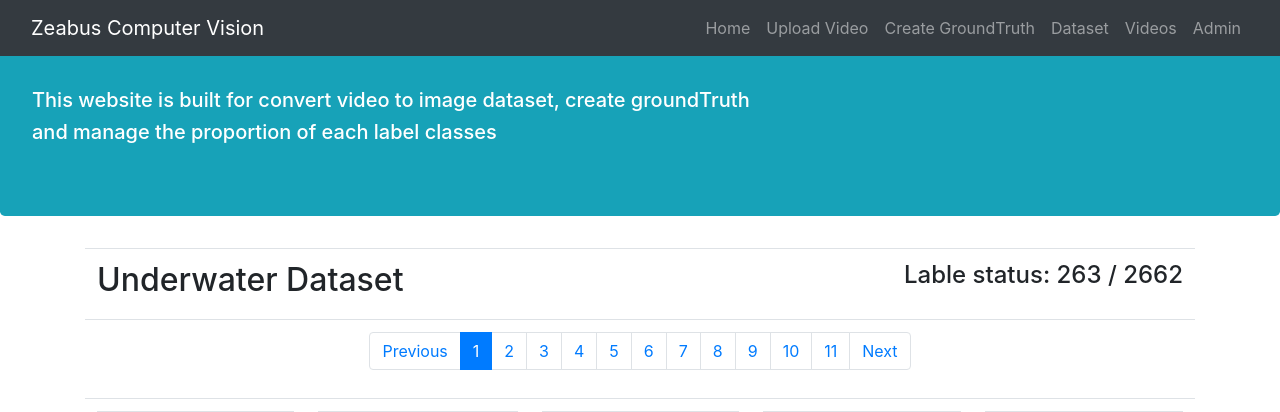
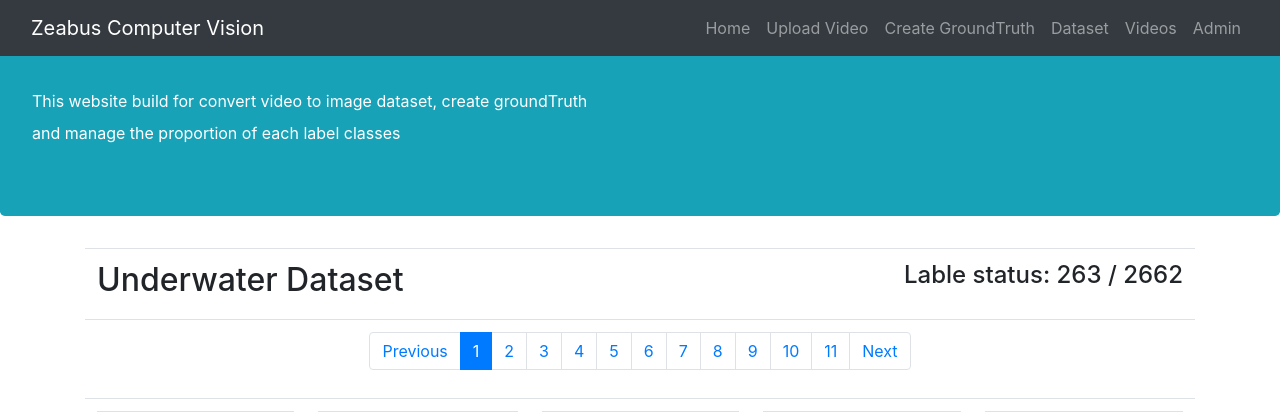
Before and after one commit to skconan/drawing_web_app, a Django app: page /dataset/ in a window 1280 px wide. Shown: the top 412 px of the page. Run offline with Django 3.2, Linux system fonts and the light colour scheme; data comes from the database, SQL or seed files in the repository; some libraries are stand-ins or nearby versions.

Commit message:
add new description

```diff
--- a/website/drawing/templates/template.html
+++ b/website/drawing/templates/template.html
@@ -48,8 +48,8 @@
     <br />
 
     <div class="jumbotron bg-info text-white">
-        <h5>This website is built for convert video to image dataset, create groundTruth</h5>
-        <h5>and manage the proportion of each label classes</h5>
+        <h5><small>This website build for convert video to image dataset, create groundTruth</small></h5>
+        <h5><small>and manage the proportion of each label classes</small></h5>
     </div>
     <div class="container">
 
```
